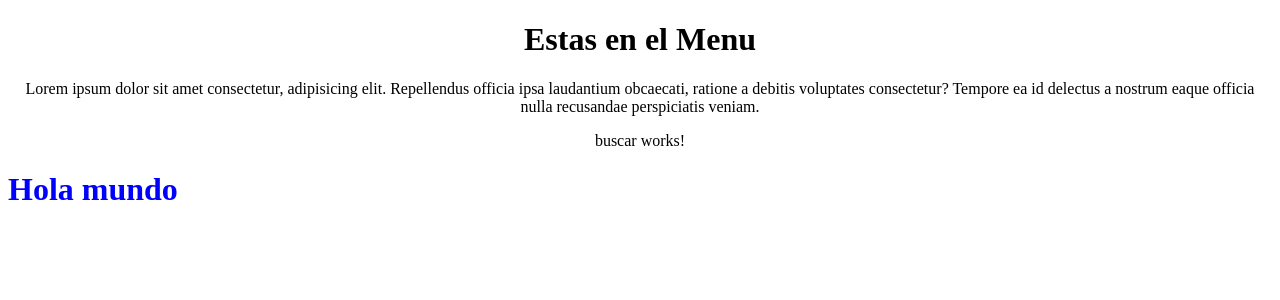
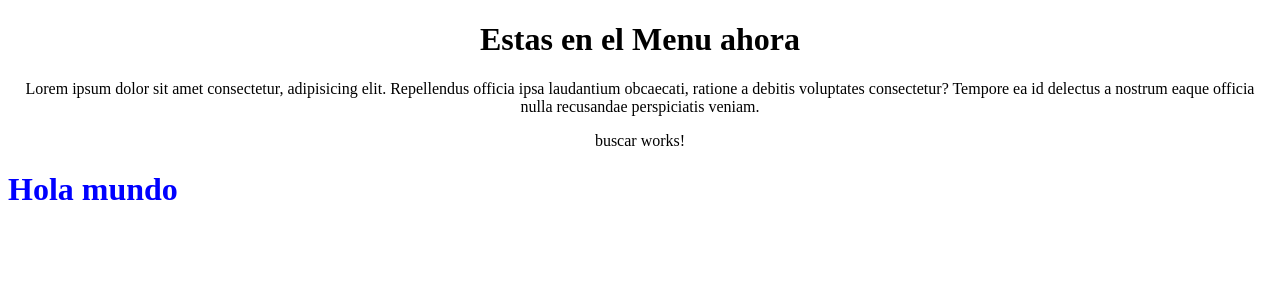
Before and after one commit to andresherrera17/elementosAngular, an Angular app: page / in a window 1280 px wide. Shown: the top 300 px of the page. Built offline with nearby package versions, Linux system fonts and the light colour scheme.

Commit message:
cambie texto componente

```diff
--- a/src/app/menu/menu.component.html
+++ b/src/app/menu/menu.component.html
@@ -1,4 +1,4 @@
-<h1> Estas en el Menu </h1>
+<h1> Estas en el Menu ahora</h1>
 
 <app-texto></app-texto>
 
```
